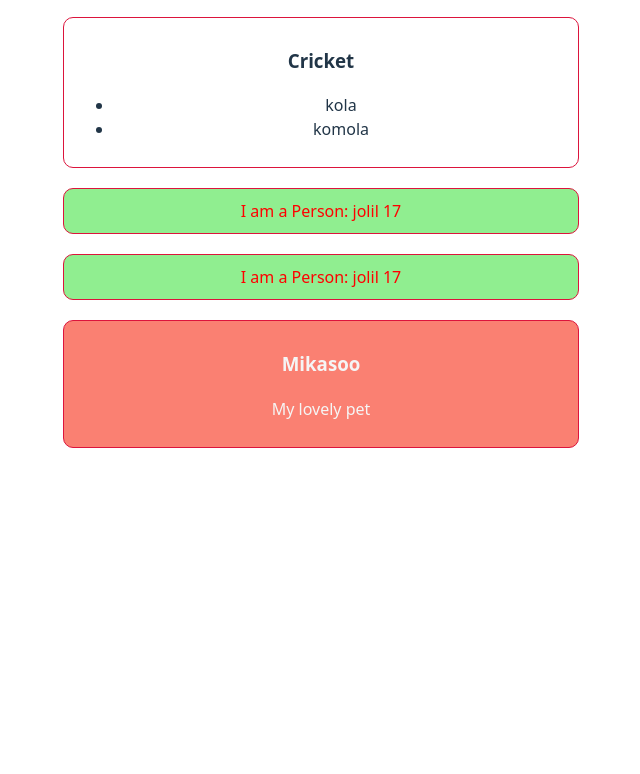
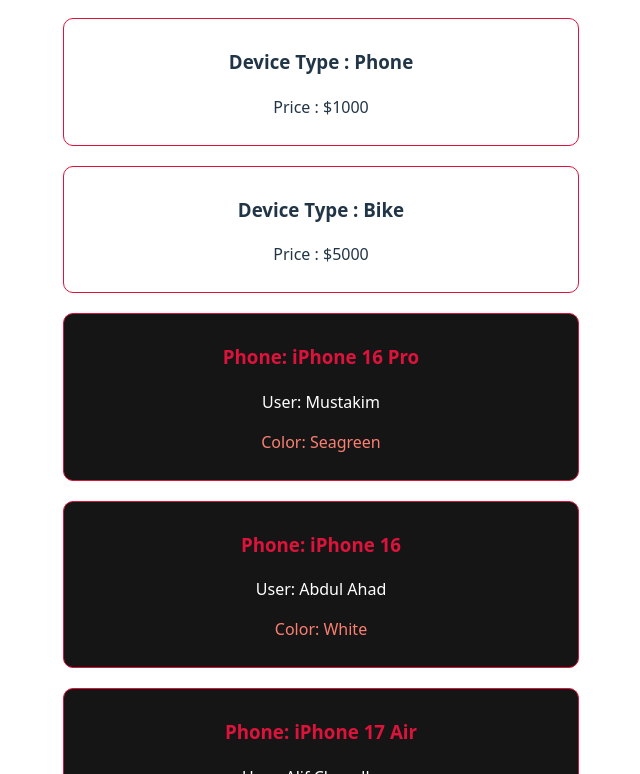
Before and after one commit to abd-005/explore-core-react-1, a React (Vite) app: page / in a window 1280 px wide. Shown: the part 286-1060 px from the top of the page, without its empty margins (319-959 px from the left). Before the commit the page ends 800 px from the top, so only its background shows below. Built offline with nearby package versions, Linux system fonts and the light colour scheme.

Commit message:
fourth commit

```diff
--- a/src/App.jsx
+++ b/src/App.jsx
@@ -1,17 +1,30 @@
-import { useState } from 'react'
-import reactLogo from './assets/react.svg'
-import viteLogo from '/vite.svg'
-import './App.css'
+import { useState } from "react";
+import reactLogo from "./assets/react.svg";
+import viteLogo from "/vite.svg";
+import "./App.css";
 
 function App() {
-  const [count, setCount] = useState(0)
+  const [count, setCount] = useState(0);
 
   return (
     <>
       <div>
-        <h1>Explore Core React <span style={{fontSize:'18px', fontWeight:'600'}}>(Part 1)</span></h1>
+        <h1>
+          Explore Core React{" "}
+          <span style={{ fontSize: "18px", fontWeight: "600" }}>(Part 1)</span>
+        </h1>
       </div>
       <div>
+        <Device dType="Laptop" price="$2000"></Device>
+        <Device dType="Phone" price="$1000"></Device>
+        <Device dType="Bike" price="$5000"></Device>
+        <Phone model="iPhone 16 Pro" name="Mustakim" variant="Seagreen"></Phone>
+        <Phone model="iPhone 16" name="Abdul Ahad" variant="White"></Phone>
+        <Phone
+          model="iPhone 17 Air"
+          name="Alif Chowdhury"
+          variant="Mint"
+        ></Phone>
         <Person></Person>
         <Person></Person>
         <Sports></Sports>
@@ -19,9 +32,37 @@
         <Person></Person>
         <Pet></Pet>
       </div>
+    </>
+  );
+}
 
-    </>
-  )
+function Device({ dType, price }) {
+  return (
+    <div className="beautify">
+      <h3>Device Type : {dType}</h3>
+      <p>Price : {price}</p>
+    </div>
+  );
+}
+
+function Phone(propDhoro) {
+  const phoneStyle = {
+    color: "crimson",
+    backgroundColor: "#030303ec",
+  };
+  return (
+    <div className="beautify" style={phoneStyle}>
+      <h3>Phone: {propDhoro.model}</h3>
+      <p
+        style={{
+          color: "white",
+        }}
+      >
+        User: {propDhoro.name}
+      </p>
+      <p style={{ color: "salmon" }}>Color: {propDhoro.variant}</p>
+    </div>
+  );
 }
 
 function Pet() {
@@ -51,7 +92,7 @@
   );
 }
 
- function Person() {
+function Person() {
   const age = 17;
   const name = "jolil";
 
@@ -66,4 +107,4 @@
   );
 }
 
-export default App
+export default App;
```
